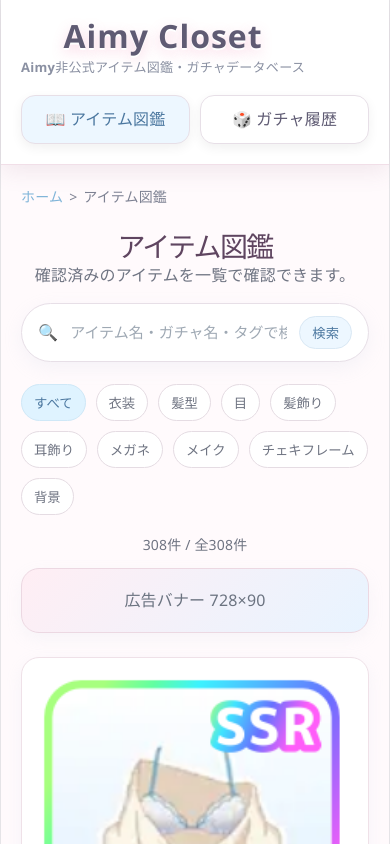
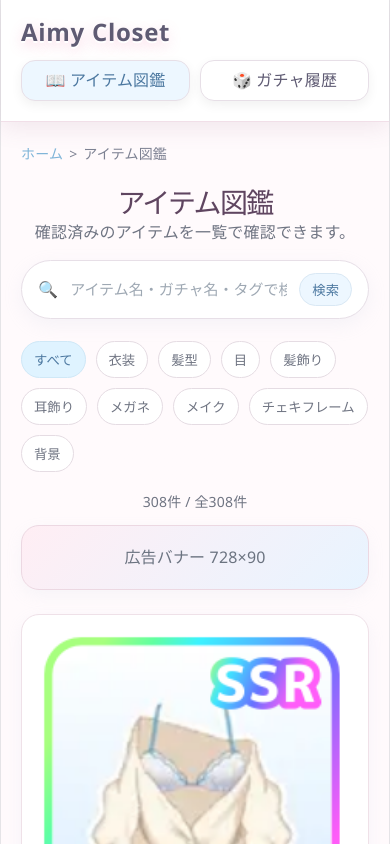
Before and after one commit to fuminori8-prog/aimy-closet, a React (Vite) app: page /item in a window 390 px wide. Shown: the top 844 px of the page. Built offline with nearby package versions, Linux system fonts and the light colour scheme.

Commit message:
Improve header and navigation

```diff
--- a/src/App.css
+++ b/src/App.css
@@ -22,7 +22,7 @@ body {
   display: flex;
   justify-content: space-between;
   align-items: center;
-  padding: 24px 32px;
+  padding: 12px 24px;
   background: rgba(255, 255, 255, 0.9);
   border-bottom: 1px solid #f1dfe8;
   box-shadow: 0 4px 16px rgba(176, 206, 230, 0.12);
@@ -36,7 +36,7 @@ body {
 
 .logo {
   display: inline-block;
-  font-size: 32px;
+  font-size: 24px;
   font-weight: 900;
   line-height: 1;
   letter-spacing: 0.03em;
@@ -55,10 +55,10 @@ body {
 }
 
 .logo-description {
-  margin: 7px 0 0;
-  font-size: 13px;
+  margin: 2px 0 0;
+  font-size:11px;
   font-weight: 600;
-  color: #b27391;
+  color:#9ca3af;
   letter-spacing: 0.02em;
 }
 
@@ -797,9 +797,9 @@ footer p {
   align-items: center;
   justify-content: center;
 
-  min-width: 150px;
+  min-width: 120px;
 
-  padding: 12px 18px;
+  padding: 8px 14px;
 
   border-radius: 14px;
 
@@ -855,4 +855,9 @@ footer p {
     min-width:0;
   }
 
+  .logo-description{
+
+    display:none;
+  }
+
 }
```
